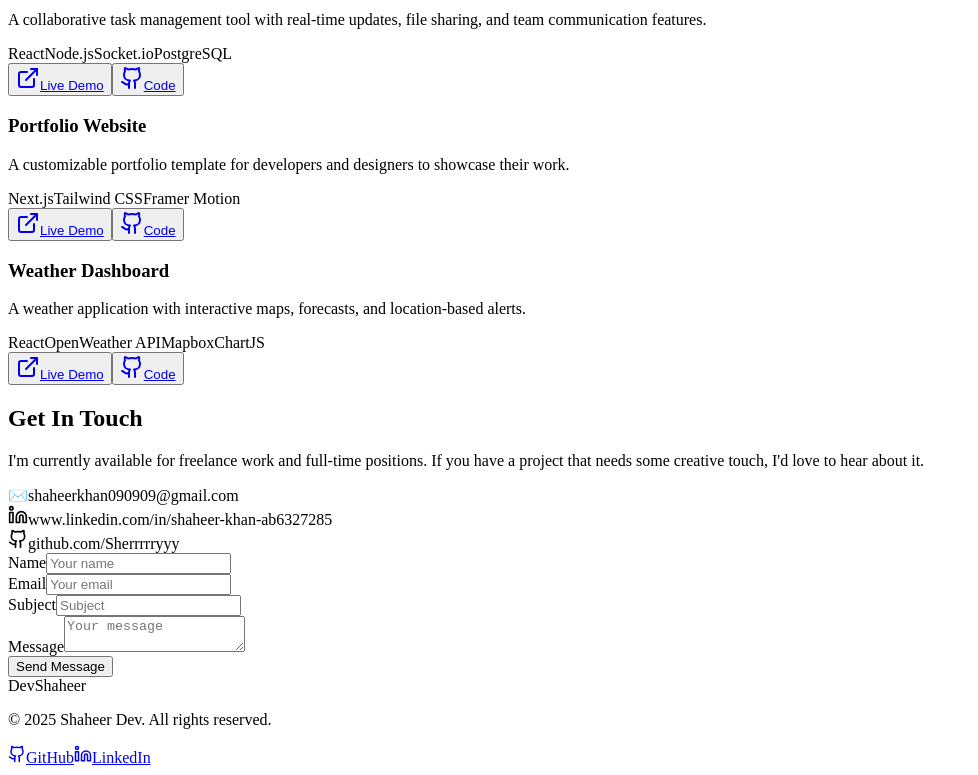
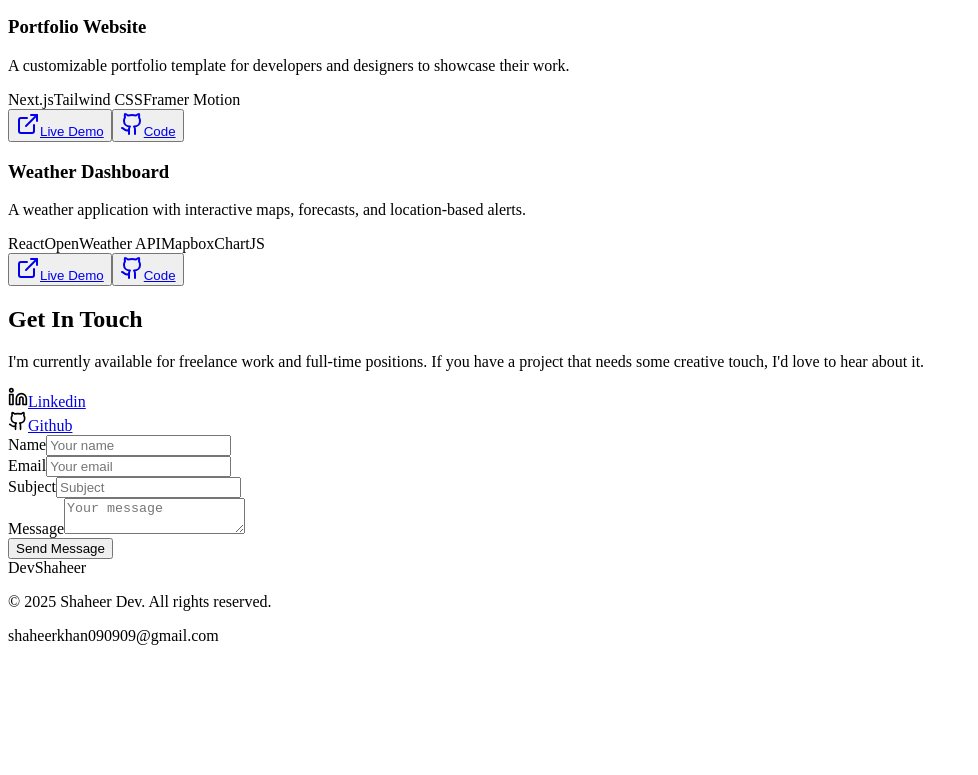
Before and after one commit to Sherrrrryyy/Personal-Portfolio, a Next.js app: page / in a window 1280 px wide. Shown: the part 1344-2119 px from the top of the page, without its empty margins (0-978 px from the left). After the commit the page ends 1997 px from the top, so only its background shows below. Built offline with nearby package versions, Linux system fonts and the light colour scheme.

Commit message:
More Cuztomization

```diff
--- a/src/components/Contact.jsx
+++ b/src/components/Contact.jsx
@@ -1,3 +1,4 @@
+import Link from 'next/link'
 import React from 'react'
 
 const Contact = () => {
@@ -13,10 +14,6 @@ const Contact = () => {
                 some creative touch, I'd love to hear about it.
               </p>
               <div className="space-y-4">
-                <div className="flex items-center gap-3">
-                  <span className="text-white">✉️</span>
-                  <span>shaheerkhan090909@gmail.com</span>
-                </div>
                 <div className="flex items-center gap-3">
                   <span className="text-white">
                     <svg
@@ -35,7 +32,7 @@ const Contact = () => {
                       <circle cx="4" cy="4" r="2"></circle>
                     </svg>
                   </span>
-                  <a>www.linkedin.com/in/shaheer-khan-ab6327285</a>
+                  <Link href='www.linkedin.com/in/shaheer-khan-ab6327285'>Linkedin</Link>
                 </div>
                 <div className="flex items-center gap-3">
                   <span className="text-white">
@@ -54,7 +51,7 @@ const Contact = () => {
                       <path d="M9 18c-4.51 2-5-2-7-2"></path>
                     </svg>
                   </span>
-                  <span>github.com/Sherrrrryyy</span>
+                  <Link href={'github.com/Sherrrrryyy'}>Github</Link>
                 </div>
               </div>
             </div>
--- a/src/components/Footer.jsx
+++ b/src/components/Footer.jsx
@@ -14,55 +14,9 @@ const Footer = () => {
             © {new Date().getFullYear()} Shaheer Dev. All rights reserved.
           </p>
           <div className="flex gap-4">
-            <Link
-              href="https://github.com/Sherrrrryyy"
-              target="_blank"
-              rel="noopener noreferrer"
-              className="inline-flex h-8 w-8 items-center justify-center rounded-full hover:bg-gray-100 dark:hover:bg-gray-800 transition-colors"
-            >
-              <span aria-hidden="true">
-                <svg
-                  xmlns="http://www.w3.org/2000/svg"
-                  width="18"
-                  height="18"
-                  viewBox="0 0 24 24"
-                  fill="none"
-                  stroke="currentColor"
-                  strokeWidth="2"
-                  strokeLinecap="round"
-                  strokeLinejoin="round"
-                >
-                  <path d="M15 22v-4a4.8 4.8 0 0 0-1-3.5c3 0 6-2 6-5.5.08-1.25-.27-2.48-1-3.5.28-1.15.28-2.35 0-3.5 0 0-1 0-3 1.5-2.64-.5-5.36-.5-8 0C6 2 5 2 5 2c-.3 1.15-.3 2.35 0 3.5A5.403 5.403 0 0 0 4 9c0 3.5 3 5.5 6 5.5-.39.49-.68 1.05-.85 1.65-.17.6-.22 1.23-.15 1.85v4"></path>
-                  <path d="M9 18c-4.51 2-5-2-7-2"></path>
-                </svg>
-              </span>
-              <span className="sr-only">GitHub</span>
-            </Link>
-            <Link
-              href="https://www.linkedin.com/in/shaheer-khan-ab6327285/"
-              target="_blank"
-              rel="noopener noreferrer"
-              className="inline-flex h-8 w-8 items-center justify-center rounded-full hover:bg-gray-100 dark:hover:bg-gray-800 transition-colors"
-            >
-              <span aria-hidden="true">
-                <svg
-                  xmlns="http://www.w3.org/2000/svg"
-                  width="18"
-                  height="18"
-                  viewBox="0 0 24 24"
-                  fill="none"
-                  stroke="currentColor"
-                  strokeWidth="2"
-                  strokeLinecap="round"
-                  strokeLinejoin="round"
-                >
-                  <path d="M16 8a6 6 0 0 1 6 6v7h-4v-7a2 2 0 0 0-2-2 2 2 0 0 0-2 2v7h-4v-7a6 6 0 0 1 6-6z"></path>
-                  <rect width="4" height="12" x="2" y="9"></rect>
-                  <circle cx="4" cy="4" r="2"></circle>
-                </svg>
-              </span>
-              <span className="sr-only">LinkedIn</span>
-            </Link>
+            <div className="flex items-center gap-3">
+                  <span>shaheerkhan090909@gmail.com</span>
+                </div>
           </div>
         </div>
       </footer>
--- a/src/components/Main.jsx
+++ b/src/components/Main.jsx
@@ -51,9 +51,21 @@ const Main = () => {
                             <Link href="https://linkedin.com" target="_blank" rel="noopener noreferrer">
                                 <button className="icon-button cursor-pointer">
                                     <span className="sr-only">LinkedIn</span>
-                                    <svg className="h-5 w-5" xmlns="http://www.w3.org/2000/svg" fill="currentColor" viewBox="0 0 24 24">
-                                        <path d="M19 0H5C2.24 0 0 2.24 0 5v14c0 2.76 2.24 5 5 5h14c2.76 0 5-2.24 5-5V5c0-2.76-2.24-5-5-5zM8.34 19H5.67V9h2.67v10zM7 7.67C6.07 7.67 5.33 6.93 5.33 6S6.07 4.33 7 4.33 8.67 5.07 8.67 6 7.93 7.67 7 7.67zM19 19h-2.67v-5.33c0-1.27-.47-2.13-1.67-2.13-.93 0-1.47.63-1.73 1.23-.1.23-.13.53-.13.83V19H10v-10h2.67v1.33h.03c.37-.57 1.03-1.37 2.4-1.37 1.73 0 3.03 1.13 3.03 3.57V19z" />
-                                    </svg>
+                                    <svg
+                      xmlns="http://www.w3.org/2000/svg"
+                      width="20"
+                      height="20"
+                      viewBox="0 0 24 24"
+                      fill="none"
+                      stroke="currentColor"
+                      strokeWidth="2"
+                      strokeLinecap="round"
+                      strokeLinejoin="round"
+                    >
+                      <path d="M16 8a6 6 0 0 1 6 6v7h-4v-7a2 2 0 0 0-2-2 2 2 0 0 0-2 2v7h-4v-7a6 6 0 0 1 6-6z"></path>
+                      <rect width="4" height="12" x="2" y="9"></rect>
+                      <circle cx="4" cy="4" r="2"></circle>
+                    </svg>
                                 </button>
                             </Link>
 
--- a/src/components/Skills.jsx
+++ b/src/components/Skills.jsx
@@ -13,12 +13,7 @@ const Skills = () => {
             <SkillBadge name="Node.js" level={75} />
             <SkillBadge name="Tailwind CSS" level={90} />
             <SkillBadge name="MongoDB" level={70} />
-            <SkillBadge name="PostgreSQL" level={65} />
-            <SkillBadge name="GraphQL" level={60} />
-            <SkillBadge name="Docker" level={50} />
-            <SkillBadge name="AWS" level={55} />
             <SkillBadge name="Git" level={85} />
-            <SkillBadge name="UI/UX Design" level={70} />
           </div>
         </section>
     </div>
```
